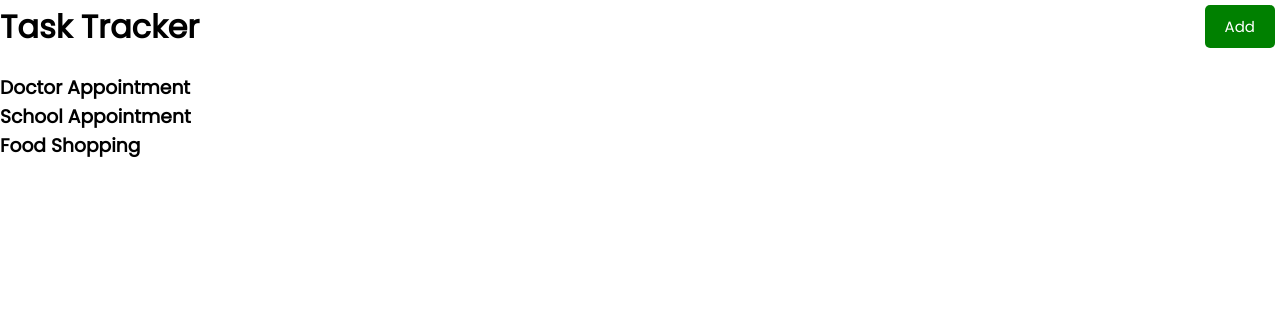
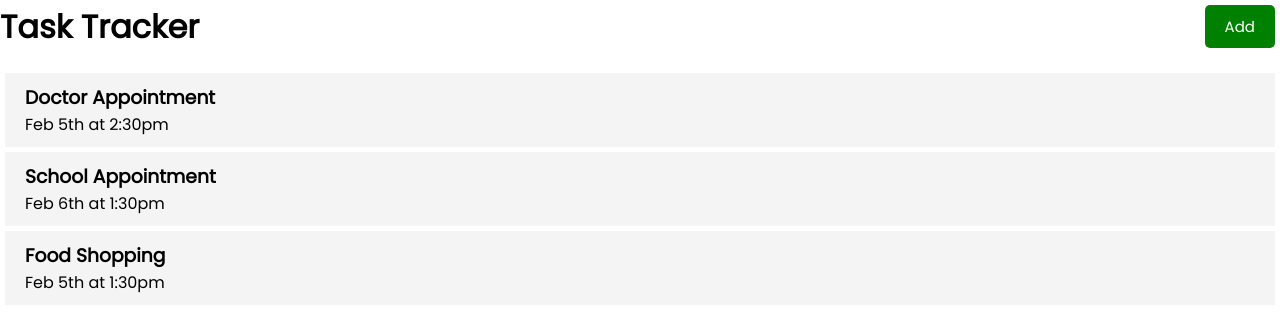
Before and after one commit to Santosh155/task-tracker, a React (Create React App) app: page / in a window 1280 px wide. Shown: the top 332 px of the page. Built offline with nearby package versions, Linux system fonts and the light colour scheme.

Commit message:
task seprated and made more easy

```diff
--- a/package.json
+++ b/package.json
@@ -8,6 +8,7 @@
     "@testing-library/user-event": "^12.8.3",
     "react": "^17.0.2",
     "react-dom": "^17.0.2",
+    "react-icons": "^4.2.0",
     "react-scripts": "4.0.3",
     "web-vitals": "^1.1.1"
   },
--- a/src/App.js
+++ b/src/App.js
@@ -1,11 +1,32 @@
+import {useState } from 'react'
 import Header from './components/Header'
-import Tasks from './components/Tasks'
+import AvailableTask from './components/AvailableTask'
 
 function App() {
+  const [tasks, setTasks] = useState([
+    {
+        id: 1,
+        text: 'Doctor Appointment',
+        day: 'Feb 5th at 2:30pm',
+        reminder: true
+    },
+    {
+        id: 2,
+        text: 'School Appointment',
+        day: 'Feb 6th at 1:30pm',
+        reminder: true
+    },
+    {
+        id: 3,
+        text: 'Food Shopping',
+        day: 'Feb 5th at 1:30pm',
+        reminder: false
+    }
+])
   return (
     <div className="App">
       <Header />
-      <Tasks />
+      <AvailableTask tasks={tasks}/>
     </div>
   );
 }
--- /dev/null
+++ b/src/components/AvailableTask.js
@@ -0,0 +1,11 @@
+import Task from './Task'
+
+const AvailableTask = ({tasks}) =>{
+    return (
+        <>
+            {tasks.map((task) =>(<Task key={task.id} task={task}/>))}
+        </>
+    )
+}
+
+export default AvailableTask
--- /dev/null
+++ b/src/components/Task.js
@@ -0,0 +1,10 @@
+const Task = ({task}) => {
+    return (
+        <div className="task">
+            <h3>{task.text}</h3>
+            <p>{task.day}</p>
+        </div>
+    )
+}
+
+export default Task
--- a/src/components/Tasks.js
+++ /dev/null
@@ -1,30 +0,0 @@
-const tasks = [
-    {
-        id: 1,
-        text: 'Doctor Appointment',
-        day: 'Feb 5th at 2:30pm',
-        reminder: true
-    },
-    {
-        id: 2,
-        text: 'School Appointment',
-        day: 'Feb 6th at 1:30pm',
-        reminder: true
-    },
-    {
-        id: 3,
-        text: 'Food Shopping',
-        day: 'Feb 5th at 1:30pm',
-        reminder: false
-    }
-]
-
-const Tasks = () => {
-    return (
-        <>
-            {tasks.map((task) =>(<h3>{task.text}</h3>))}
-        </>
-    )
-}
-
-export default Tasks
```
Also changed, not shown: 1 other file (tests, documents, lock files or other folders).
